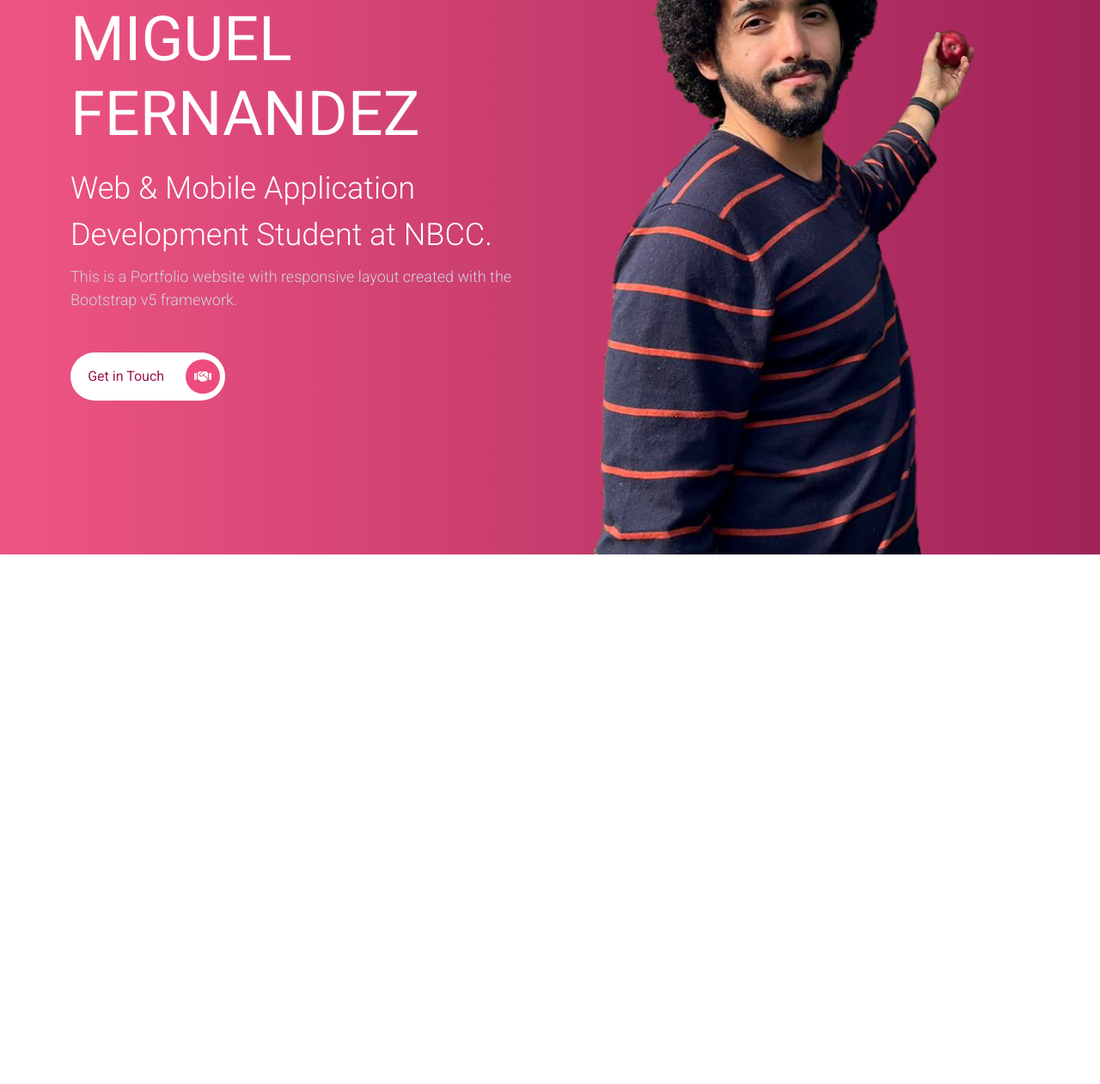
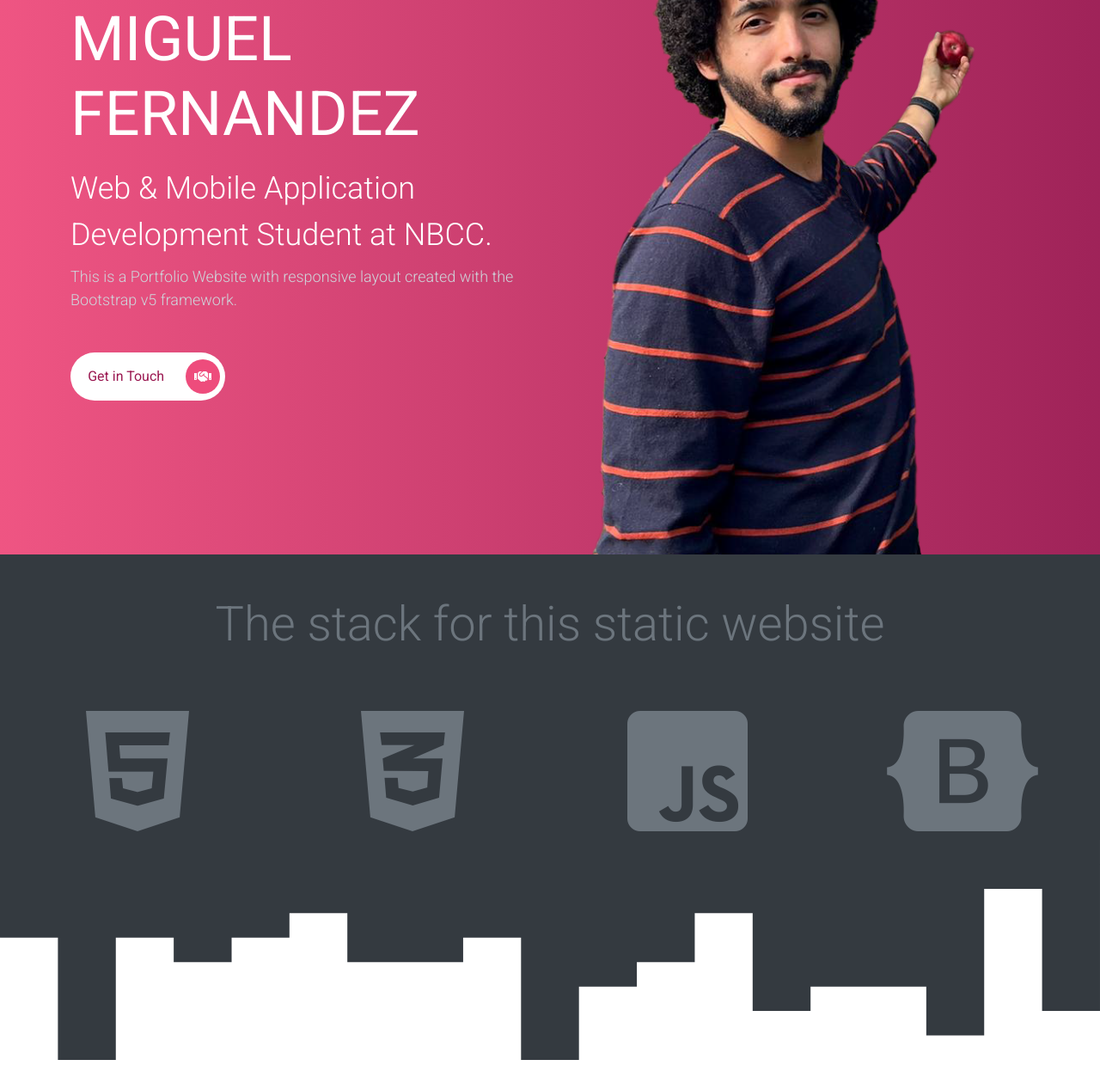
Before and after one commit to miguel-fdz/bootstrap5-practice-webpage, a website: page index.html in a window 1280 px wide. Shown: the part 312-1573 px from the top of the page at 86% size. Before the commit the page ends 957 px from the top, so only its background shows below. Drawn offline with nearby package versions, Linux system fonts and the light colour scheme.

Commit message:
created tech-stack section

```diff
--- a/index.html
+++ b/index.html
@@ -67,7 +67,7 @@
                     <h1 class="display-2 text-white">
                         <span class="display-2--intro mb-3">Miguel<br>Fernandez</span>
                         <span class="display-2--description lh-base mb-2">Web & Mobile Application Development Student at NBCC.</span>
-                        <span class="display-2--added-description lh-base mb-5">This is a Portfolio website with responsive layout created with the Bootstrap v5 framework.</span>
+                        <span class="display-2--added-description lh-base mb-5">This is a Portfolio Website with responsive layout created with the Bootstrap v5 framework.</span>
                     </h1>
                     <button type="button" class="rounded-pill btn-rounded">Get in Touch
                         <span><i class="fas fa-handshake"></i></span>
@@ -79,6 +79,24 @@
             </div>
         </div>
     </section>
+
+    <!-- technologies section -->
+    <section id="tech" class="tech-section">
+        <div class="container-fluid pt-5">
+            <div class="row text-center">
+                <h1 class="display-4 pb-5">
+                    The stack for this static website
+                </h1>
+            </div>
+            <div class="row align-items-center text-center">
+                <div class="col-md-3"><i class="fab fa-html5"></i></div>
+                <div class="col-md-3"><i class="fab fa-css3-alt"></i></div>
+                <div class="col-md-3"><i class="fab fa-js-square"></i></div>
+                <div class="col-md-3"><i class="fab fa-bootstrap"></i></div>
+            </div>
+        </div>
+    </section>
+    <svg xmlns="http://www.w3.org/2000/svg" viewBox="0 0 1440 320"><path fill="#343a40" fill-opacity="1" d="M0,32L0,128L75.8,128L75.8,288L151.6,288L151.6,128L227.4,128L227.4,160L303.2,160L303.2,128L378.9,128L378.9,96L454.7,96L454.7,160L530.5,160L530.5,160L606.3,160L606.3,128L682.1,128L682.1,288L757.9,288L757.9,192L833.7,192L833.7,160L909.5,160L909.5,96L985.3,96L985.3,224L1061.1,224L1061.1,192L1136.8,192L1136.8,192L1212.6,192L1212.6,256L1288.4,256L1288.4,64L1364.2,64L1364.2,224L1440,224L1440,0L1364.2,0L1364.2,0L1288.4,0L1288.4,0L1212.6,0L1212.6,0L1136.8,0L1136.8,0L1061.1,0L1061.1,0L985.3,0L985.3,0L909.5,0L909.5,0L833.7,0L833.7,0L757.9,0L757.9,0L682.1,0L682.1,0L606.3,0L606.3,0L530.5,0L530.5,0L454.7,0L454.7,0L378.9,0L378.9,0L303.2,0L303.2,0L227.4,0L227.4,0L151.6,0L151.6,0L75.8,0L75.8,0L0,0L0,0Z"></path></svg>
     <!-- bootstrap JS Bundle with Popper -->
     <script src="https://cdn.jsdelivr.net/npm/bootstrap@5.1.3/dist/js/bootstrap.bundle.min.js" integrity="sha384-ka7Sk0Gln4gmtz2MlQnikT1wXgYsOg+OMhuP+IlRH9sENBO0LRn5q+8nbTov4+1p" crossorigin="anonymous"></script>
 </body>
--- a/scss/sections/_navbar.scss
+++ b/scss/sections/_navbar.scss
@@ -18,6 +18,7 @@
     .nav-link {
         color: $white !important;
     }
+
     .dropdown-item {
         color: $black;
     }
--- a/scss/sections/_technologies.scss
+++ b/scss/sections/_technologies.scss
@@ -0,0 +1,19 @@
+@use '../custom' as *;
+
+.tech-section {
+    background-color: $gray-800;
+
+    h1 {
+        color: $gray-600;
+    }
+
+    i {
+        color: $gray-600;
+        font-size: 10rem;
+    }
+}
+
+#pixel-waves {
+    width: 100%;
+    max-height: 35rem;
+}
```
Also changed, not shown: scss/_custom.scss (+1 -0 lines), assets/css/style.css, 1 other file.
